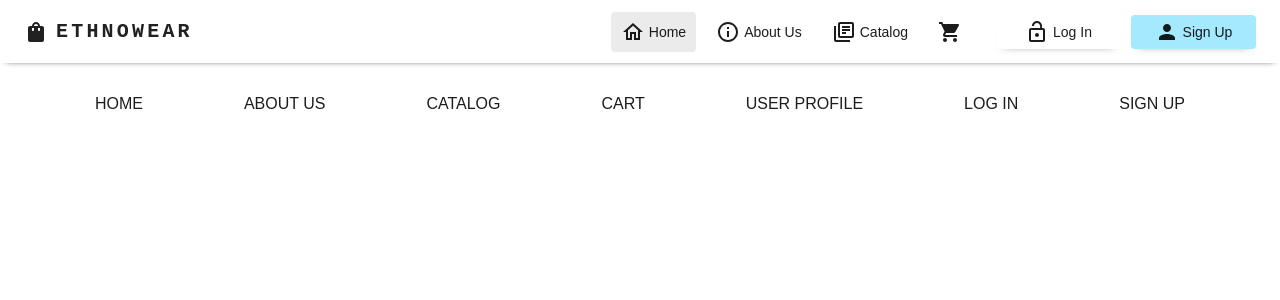
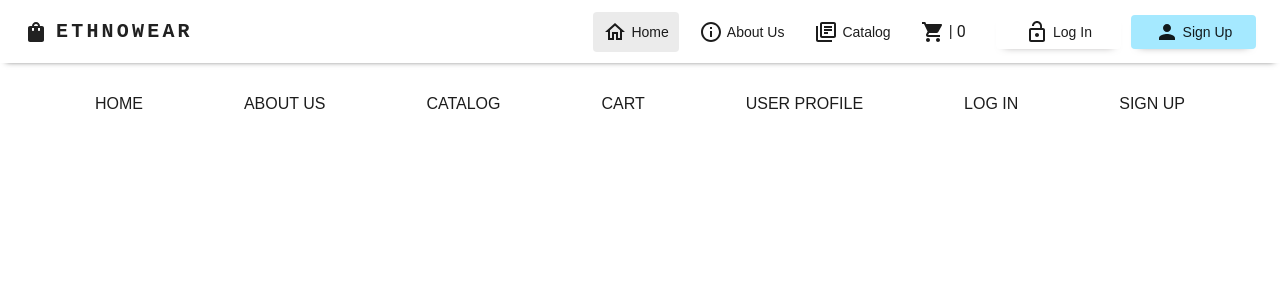
Before and after one commit to Ritter1111/eCommerce-Application, a React app: page / in a window 1280 px wide. Shown: the top 300 px of the page. Built offline with nearby package versions, Linux system fonts and the light colour scheme; no server answers.

Commit message:
feat: implement  quantity of items in the cart display

```diff
--- a/src/components/App.tsx
+++ b/src/components/App.tsx
@@ -2,8 +2,13 @@ import React, { useEffect, useState } from 'react';
 import AppRouter from './AppRouter';
 import { BrowserRouter } from 'react-router-dom';
 import NavBar from './NavBar/NavBar';
-import { AccessTokenContext, AuthContext } from '../context';
+import {
+  AccessTokenContext,
+  AuthContext,
+  СartQuantityContext,
+} from '../context';
 import { HttpMethod } from '../enums/auth.enum';
+import { getInitialCartItemsQuantity } from '../utils/basket';
 
 const fetchAccessToken = async (callback?: (accessToken: string) => void) => {
   const authUrl = `${process.env.REACT_APP_CTP_AUTH_URL}/oauth/token`;
@@ -34,6 +39,9 @@ const fetchAccessToken = async (callback?: (accessToken: string) => void) => {
 export default function App() {
   const [isAuth, setIsAuth] = useState(false);
   const [accessToken, setAccessToken] = useState('');
+  const [cartQuantity, setCartQuantity] = useState(
+    getInitialCartItemsQuantity()
+  );
 
   useEffect(() => {
     if (localStorage.getItem('authToken')) setIsAuth(true);
@@ -45,10 +53,12 @@ export default function App() {
       <AccessTokenContext.Provider
         value={{ token: accessToken, setToken: setAccessToken }}
       >
-        <BrowserRouter>
-          <NavBar />
-          <AppRouter />
-        </BrowserRouter>
+        <СartQuantityContext.Provider value={{ cartQuantity, setCartQuantity }}>
+          <BrowserRouter>
+            <NavBar />
+            <AppRouter />
+          </BrowserRouter>
+        </СartQuantityContext.Provider>
       </AccessTokenContext.Provider>
     </AuthContext.Provider>
   );
--- a/src/components/NavBar/NavBar.tsx
+++ b/src/components/NavBar/NavBar.tsx
@@ -18,12 +18,13 @@ import {
   Logout,
   AccountCircleOutlined,
 } from '@mui/icons-material';
-import { AuthContext } from '../../context';
+import { AuthContext, СartQuantityContext } from '../../context';
 import routes from '../../utils/routes';
 
 export default function NavBar() {
   const [isMenuOpen, setMenuOpen] = useState(false);
   const { isAuth, setIsAuth } = useContext(AuthContext);
+  const { cartQuantity, setCartQuantity } = useContext(СartQuantityContext);
 
   document.body.style.overflowY = isMenuOpen ? 'hidden' : 'auto';
 
@@ -36,6 +37,7 @@ export default function NavBar() {
   const logout = useCallback(() => {
     setIsAuth(false);
     localStorage.clear();
+    setCartQuantity(0);
   }, [setIsAuth]);
 
   useEffect(() => {
@@ -127,6 +129,9 @@ export default function NavBar() {
                 >
                   {<route.icon sx={{ mr: 0.5 }} />}
                   {route.name !== 'Cart' && route.name}
+                  {route.name === 'Cart' ? (
+                    <Typography>| {cartQuantity}</Typography>
+                  ) : null}
                 </NavLink>
               ))}
               {isAuth ? (
--- a/src/components/ProductCard/ProductCard.tsx
+++ b/src/components/ProductCard/ProductCard.tsx
@@ -12,13 +12,17 @@ import {
 import { Currency } from '../../enums/product.enum';
 import { IProductCartItem } from '../../interfaces/product.interface';
 import { useNavigate } from 'react-router-dom';
-import { formatCentsToCurrency, truncateStringToSpace } from '../../utils/product';
+import {
+  formatCentsToCurrency,
+  truncateStringToSpace,
+} from '../../utils/product';
 import ProductPrice from '../Price/Price';
-import { AuthContext } from '../../context';
+import { AuthContext, СartQuantityContext } from '../../context';
 import { getAnonToken, updateCart } from '../../views/basket/Api-Cart';
 
 function ProductCard({ item }: { item: IProductCartItem }) {
   const { isAuth } = useContext(AuthContext);
+  const { setCartQuantity } = useContext(СartQuantityContext);
   const navigate = useNavigate();
   const [isAddToCart, setIsAddToCart] = useState(false);
   const currencySymbol = item.currencyCode === Currency.USD ? '$' : '';
@@ -26,10 +30,10 @@ function ProductCard({ item }: { item: IProductCartItem }) {
   async function handleAddToCart(prodactId: string) {
     setIsAddToCart(true),
       isAuth
-        ? updateCart(prodactId)
+        ? updateCart(prodactId, setCartQuantity)
         : localStorage.getItem('anonToken')
-        ? updateCart(prodactId)
-        : (await getAnonToken(), updateCart(prodactId));
+        ? updateCart(prodactId, setCartQuantity)
+        : (await getAnonToken(), updateCart(prodactId, setCartQuantity));
   }
 
   return (
--- a/src/components/ProdutsCategories/ProductsCategories.tsx
+++ b/src/components/ProdutsCategories/ProductsCategories.tsx
@@ -12,10 +12,7 @@ import {
 } from '../../utils/productCategoriesUtils';
 import Breadcrumb from '../Breadcrumb/Breadcrumb';
 import { BreadcrumbType } from '../../types/breadcrumb.type';
-import {
-  currencyToCents,
-  formatCentsToCurrency,
-} from '../../utils/product';
+import { currencyToCents, formatCentsToCurrency } from '../../utils/product';
 import ProductsFiltersMenu from '../ProductFilters/ProductsFiltersMenu';
 import CategoriesList from './CategoriesList';
 
--- a/src/context/index.ts
+++ b/src/context/index.ts
@@ -1,25 +1,21 @@
 import { createContext } from "react";
+import { IAccessTolenContext, IAuthContext, ICartQuantityContext } from "../interfaces/context.interface";
 
-type IAuthContext = {
-  isAuth: boolean;
-  setIsAuth: (newState: boolean) => void
-}
-
-const initialValue = {
+const authInitialValue = {
   isAuth: false,
   setIsAuth: () => {}
 }
 
-export const AuthContext = createContext<IAuthContext>(initialValue);
-
-type IAccessTolenContext = {
-  token: string;
-  setToken: (newState: string) => void
+const cartQuantityInitalValue = {
+  cartQuantity: 0,
+  setCartQuantity: () => {}
 }
 
-const IAccessTolenContext = {
+const accessTokenInitalValue = {
   token: '',
   setToken: () => {}
 }
 
-export const AccessTokenContext = createContext<IAccessTolenContext>(IAccessTolenContext);
+export const AuthContext = createContext<IAuthContext>(authInitialValue);
+export const СartQuantityContext = createContext<ICartQuantityContext>(cartQuantityInitalValue);
+export const AccessTokenContext = createContext<IAccessTolenContext>(accessTokenInitalValue);
--- /dev/null
+++ b/src/utils/basket.ts
@@ -0,0 +1,13 @@
+export const getInitialCartItemsQuantity = () => {
+  const getIsAuth = localStorage.getItem('isAuth') === 'true';
+  const cartDataString = getIsAuth
+    ? localStorage.getItem('cartData')
+    : localStorage.getItem('anonCartData');
+
+  if (cartDataString) {
+    const cartData = JSON.parse(cartDataString);
+    return cartData.totalLineItemQuantity || 0;
+  }
+
+  return 0;
+}
--- a/src/utils/getCustomer.ts
+++ b/src/utils/getCustomer.ts
@@ -6,7 +6,7 @@ import { errorNotify } from './ErrorPupUp';
 import { statusCodes } from '../enums/auth.enum';
 import { expiredInSeconds } from './consts';
 import { checkActiveCart } from '../views/basket/Api-Cart';
-
+import { ICartQuantityContext } from '../interfaces/context.interface';
 
 async function saveToken(token: ITokenData) {
   localStorage.setItem('authToken', token.access_token);
@@ -18,6 +18,7 @@ export async function getCustometWithToken(
   data: IData,
   navigate: NavigateFunction,
   setIsAuth: (newState: boolean) => void,
+  setCartQuantity: ICartQuantityContext["setCartQuantity"],
   setError?: Dispatch<SetStateAction<boolean>>,
   setErrorMessage?: Dispatch<SetStateAction<IDataForm>>) {
   try {
@@ -48,7 +49,7 @@ export async function getCustometWithToken(
       navigate('/');
       await saveToken(token);
       setIsAuth(true);
-      checkActiveCart();
+      checkActiveCart(setCartQuantity);
       localStorage.setItem('customer', JSON.stringify(myCustomer.customer));
     }
 
--- a/src/views/authorization/log-in/LogIn.tsx
+++ b/src/views/authorization/log-in/LogIn.tsx
@@ -14,7 +14,7 @@ import {
 } from '@mui/material';
 import { customInputTheme } from '../../../utils/custom-input-theme';
 import { ToastContainer } from 'react-toastify';
-import { AuthContext } from '../../../context';
+import { AuthContext, СartQuantityContext } from '../../../context';
 import { formFieldsDefault } from '../../../utils/consts';
 import PasswordVisibility from './PasswordVisibility';
 import LockOpenIcon from '@mui/icons-material/LockOpen';
@@ -29,6 +29,7 @@ export default function LogIn() {
   const [, setError] = useState<boolean>(false);
   const [, setErrorMessage] = useState(formFieldsDefault);
   const [showPassword, setShowPassword] = useState<boolean>(false);
+  const { setCartQuantity } = useContext(СartQuantityContext);
 
   function handleClickShowPassword() {
     setShowPassword((prev) => !prev);
@@ -39,6 +40,7 @@ export default function LogIn() {
       values,
       navigate,
       setIsAuth,
+      setCartQuantity,
       setError,
       setErrorMessage
     );
--- a/src/views/basket/Api-Cart.tsx
+++ b/src/views/basket/Api-Cart.tsx
@@ -1,6 +1,9 @@
+import { ICartQuantityContext } from '../../interfaces/context.interface';
 import { scheduleTokenRefresh } from '../../utils/refreshToken';
 
-export async function checkActiveCart() {
+export async function checkActiveCart(
+  setCartQuantity: ICartQuantityContext['setCartQuantity']
+) {
   try {
     await scheduleTokenRefresh();
     const authToken = localStorage.getItem('authToken');
@@ -19,6 +22,7 @@ export async function checkActiveCart() {
       const data = await response.json();
       if (response.ok) {
         localStorage.setItem('cartData', JSON.stringify(data));
+        setCartQuantity(data.totalLineItemQuantity || 0);
       } else if (data.statusCode === 404) {
         createNewCart();
       }
@@ -64,7 +68,10 @@ export async function createNewCart() {
   }
 }
 
-export async function updateCart(productId: string) {
+export async function updateCart(
+  productId: string,
+  setCartQuantity: ICartQuantityContext['setCartQuantity']
+) {
   const getIsAuth = localStorage.getItem('isAuth') === 'true';
   const cartData = getIsAuth
     ? JSON.parse(localStorage.getItem('cartData') || '')
@@ -100,7 +107,7 @@ export async function updateCart(productId: string) {
 
       const data = await response.json();
       if (response.ok) {
-        // successNotify(`Your passwor has been successfully changed`);
+        setCartQuantity(data.totalLineItemQuantity);
         getIsAuth
           ? localStorage.setItem('cartData', JSON.stringify(data))
           : localStorage.setItem('anonCartData', JSON.stringify(data));
```
Also changed, not shown: src/interfaces/context.interface.ts (added, +14 -0 lines), src/views/basket/Basket.tsx (+3 -5 lines).
